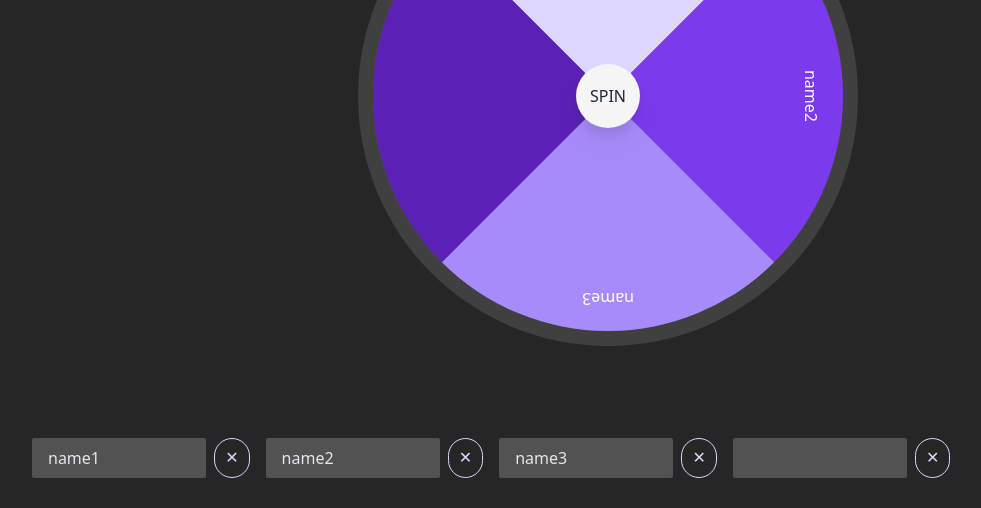
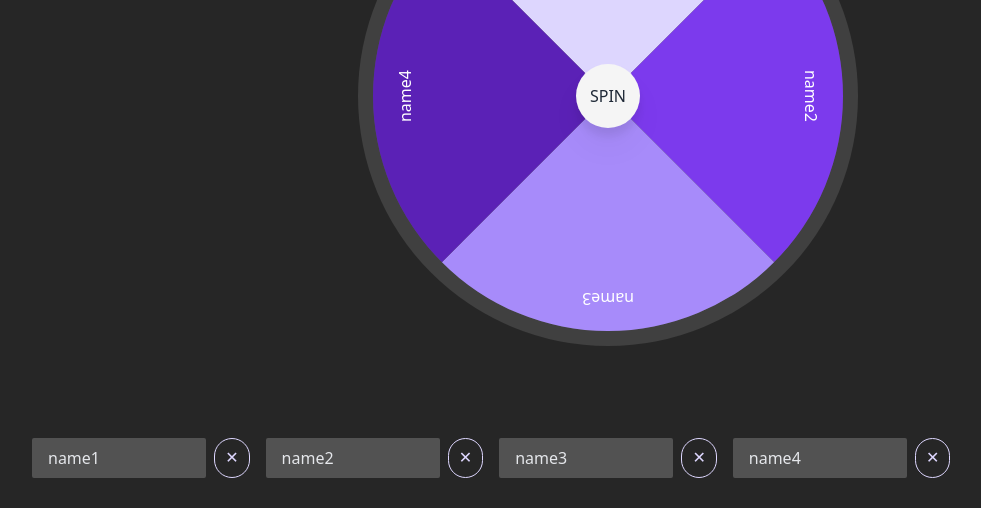
Before and after one commit to F9Uf/lucky-wheel, a Vue app: page / in a window 1280 px wide. Shown: the part 278-786 px from the top of the page, without its empty margins (32-1013 px from the left). Built offline with nearby package versions, Linux system fonts and the light colour scheme.

Commit message:
fix: name of first option is empty in winner modal

```diff
--- a/src/App.vue
+++ b/src/App.vue
@@ -70,7 +70,7 @@ export default defineComponent({
     Modal,
   },
   setup() {
-    const items = ref<string[]>(['name1', 'name2', 'name3', ''])
+    const items = ref<string[]>(['name1', 'name2', 'name3', 'name4'])
     const shouldDisableCloseButton = computed((): boolean => items.value.length <= 4)
     const showModal = ref<boolean>(false);
     const winnerIndex = ref<number>(0);
@@ -86,8 +86,10 @@ export default defineComponent({
     }
 
     const handleSpinned = (randomIndex: number) => {
-      winner.value = items.value[randomIndex]
-      winnerIndex.value = randomIndex
+      const itemsLength = items.value.length; // Total items
+      const isFirstItem = randomIndex === itemsLength; // If randomIndex === itemsLength then the winning item is the first one in the items array
+      winner.value = isFirstItem ? items.value[0] : items.value[randomIndex];
+      winnerIndex.value = isFirstItem ? 0 : randomIndex;
       showModal.value = true
     }
 
```
